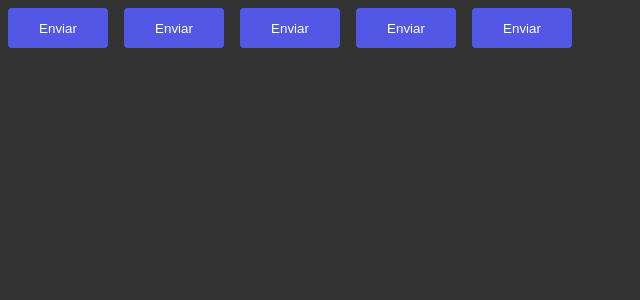
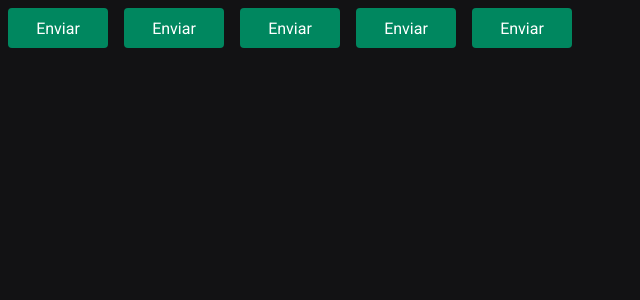
Before and after one commit to tysonOliveira/Ignite-timer-, a React (Vite) app: page / in a window 1280 px wide. Shown: the top 300 px of the page, without its empty margins (0-640 px from the left). Built offline with nearby package versions, Linux system fonts and the light colour scheme.

Commit message:
style(global.ts, default.ts, button.styles): /n configure global styles
Configura os estilos globais e adiciona no Button.tsx

```diff
--- a/index.html
+++ b/index.html
@@ -2,8 +2,14 @@
 <html lang="en">
   <head>
     <meta charset="UTF-8" />
+
+    <link rel="preconnect" href="https://fonts.googleapis.com" />
+    <link rel="preconnect" href="https://fonts.gstatic.com" crossorigin />
+
     <link rel="icon" type="image/svg+xml" href="/vite.svg" />
     <meta name="viewport" content="width=device-width, initial-scale=1.0" />
+
+    <link href="https://fonts.googleapis.com/css2?family=Roboto+Mono:wght@700&family=Roboto:wght@400;700&display=swap" rel="stylesheet" />
 
     <title>Ignite Timer</title>
   </head>
--- a/src/components/Button.styles.ts
+++ b/src/components/Button.styles.ts
@@ -20,6 +20,6 @@
   border: 0;
   margin: 8px;
 
-  background-color: ${props => props.theme.primary};
+  background-color: ${props => props.theme['green-500']};
   color: ${props => props.theme.white};
 `
--- a/src/styles/global.ts
+++ b/src/styles/global.ts
@@ -7,8 +7,19 @@
     box-sizing: border-box;
   }
 
+  :focus {
+    outline: 0;
+    box-shadow: 0 0 0 2px ${props => props.theme['green-500']}
+  }
+
   body {
-    background: #333;
-    color: #fff;
+    background: ${props => props.theme['gray-900']};
+    color: ${props => props.theme['gray-300']};
+  }
+
+  body, input, textarea, button {
+    font-family: 'roboto', sans-serif;
+    font-weight: 400;
+    font-size: 1rem;
   }
 `;
--- a/src/styles/themes/default.ts
+++ b/src/styles/themes/default.ts
@@ -1,5 +1,21 @@
 export const defaultTheme = {
-  white: '#fff',
-  primary: '#5257E6',
-  secondary: 'orange'
+  white: '#FFF',
+
+  'gray-100': '#E1E1E6',
+  'gray-300': '#C4C4CC',
+  'gray-400': '#8D8D99',
+  'gray-500': '#7C7C8A',
+  'gray-600': '#323238',
+  'gray-700': '#29292E',
+  'gray-800': '#202024',
+  'gray-900': '#121214',
+
+  'green-300': '#00B37E',
+  'green-500': '#00875F',
+  'green-700': '#015F43',
+
+  'red-500': '#AB222E',
+  'red-700': '#7A1921',
+
+  'yellow-500': '#FBA94C',
 }
```
